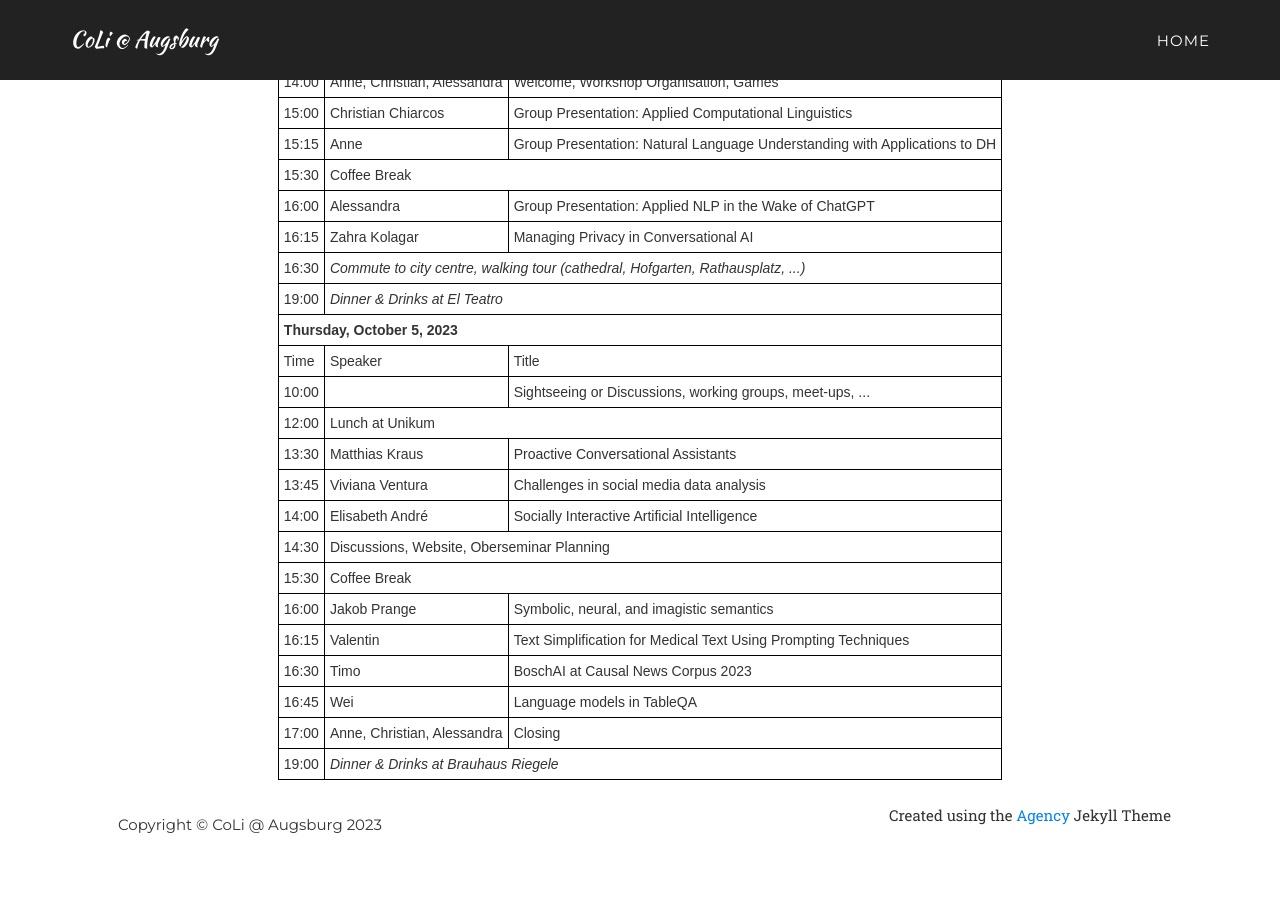
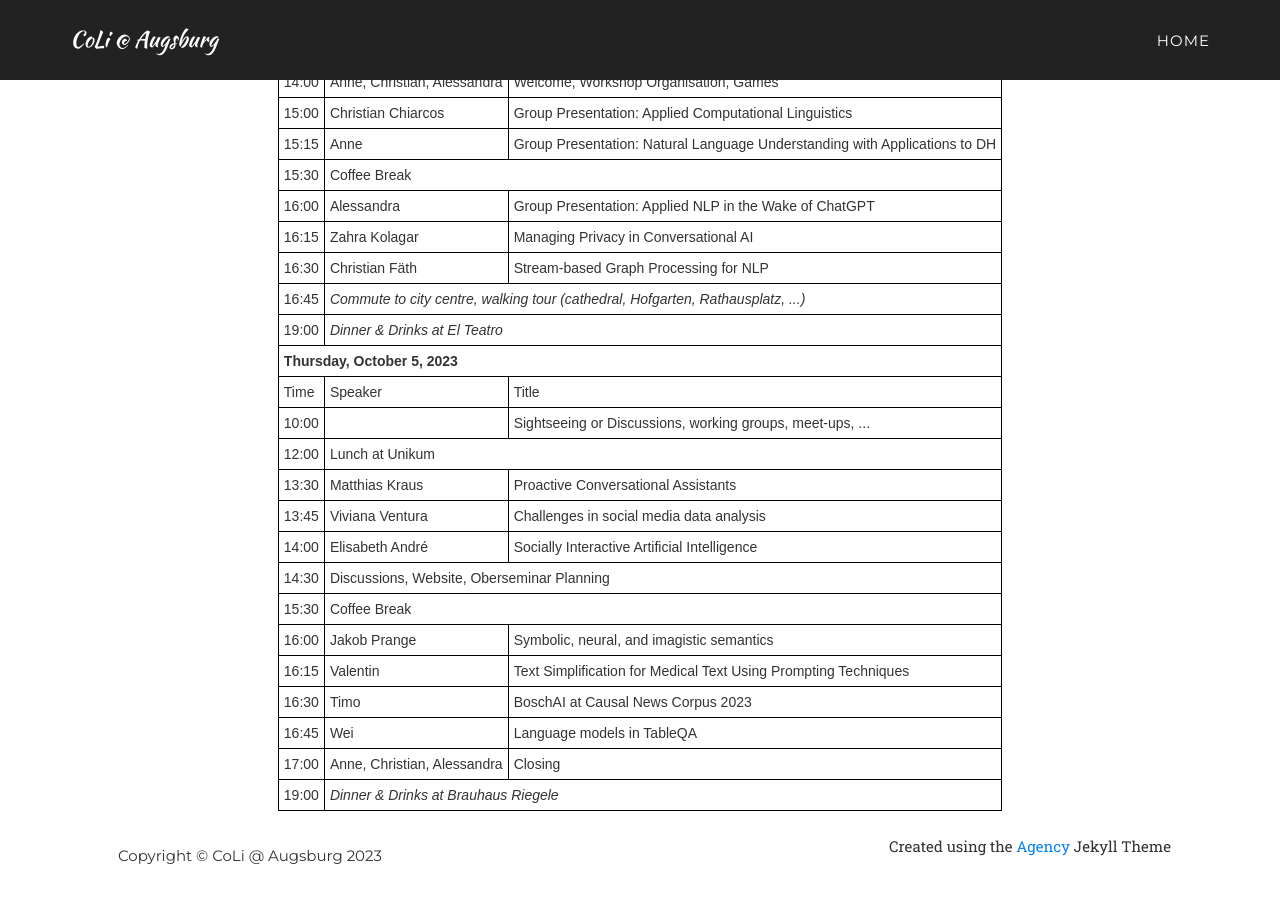
Before and after one commit to Viviana-dev/coli-augsburg.github.io, a Jekyll site: the page built from pages/kickoff-workshop-23.md, in a window 1280 px wide and 900 px high, scrolled down 608 px. Built offline with Jekyll 4.4.1, drawn with Linux system fonts in a browser that asks for light colours; some web fonts are replaced; before the commit the page ends 1478 px from its top, so only the background shows below that.

Commit message:
adding Christians talk

```diff
--- a/pages/kickoff-workshop-23.md
+++ b/pages/kickoff-workshop-23.md
@@ -69,8 +69,13 @@ permalink: /kickoff-workshop-23
     <td class="tg-0lax">Zahra Kolagar</td>
     <td class="tg-0lax">Managing Privacy in Conversational AI</td>
   </tr>
+    <tr>
+    <td class="tg-0lax">16:30</td>
+    <td class="tg-0lax">Christian Fäth</td>
+    <td class="tg-0lax">Stream-based Graph Processing for NLP</td>
+  </tr>
   <tr>
-    <td class="tg-0lax">16:30</td>
+    <td class="tg-0lax">16:45</td>
     <td class="tg-0lax" colspan="2"><i>Commute to city centre, walking tour (cathedral, Hofgarten, Rathausplatz, ...)</i></td>
   </tr>
   <tr>
```
